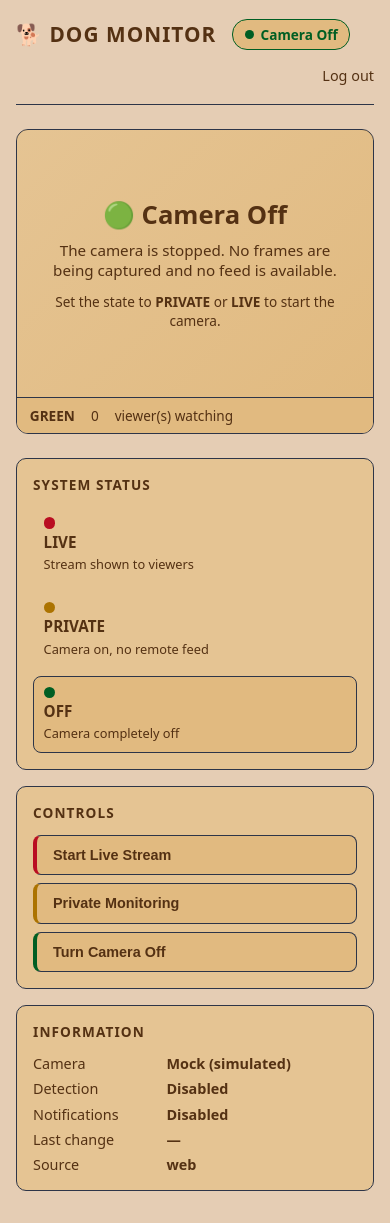
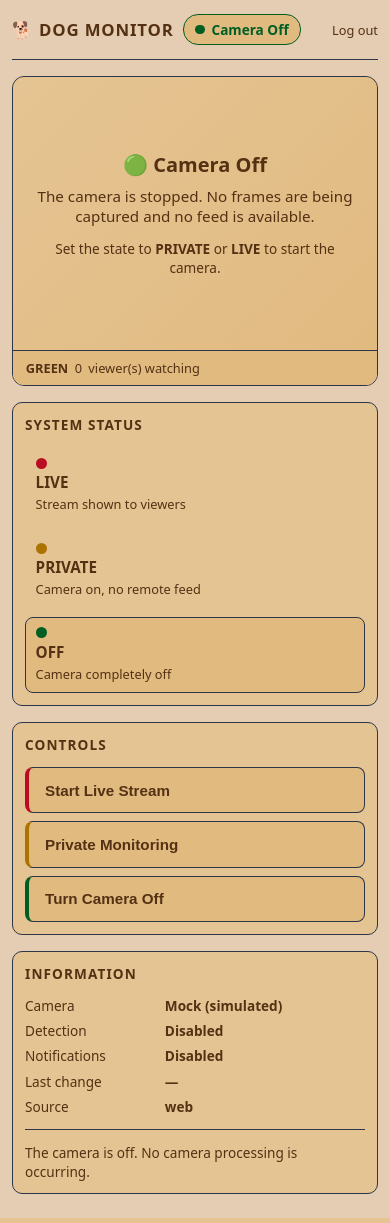
Before and after one commit to ShionGT/dog-monitoring-local, a Flask app: page / in a window 390 px wide. Run offline with Flask 3, Linux system fonts and the light colour scheme; data that the repository does not hold is empty; parts of the project's set-up code (start-up, migrations or seed data) failed here and were passed over.

Commit message:
Fix web UI: MJPEG boundary header, SSE payload shape, duplicate feed render

```diff
--- a/dog_monitoring/app.py
+++ b/dog_monitoring/app.py
@@ -275,11 +275,17 @@ def create_app(config: Config | None = None) -> Flask:
         # Power the camera to match the state (spec section 6/13).
         _ensure_camera_for_state(change.new)
         # Notify the web UI of the new state (spec section 10).
-        bus.publish(
-            change.to_dict() if hasattr(change, "to_dict")
-            else {"state": change.new.name, "source": change.source},
-            event="state_change",
+        # The payload mirrors StateMachine.snapshot() so the frontend's
+        # onStateChanged() can read `state`, `label`, `description`, and
+        # `last_change` from *every* notification source (button, another
+        # device, viewer registry) — not just direct button clicks.
+        payload = change.to_dict() if hasattr(change, "to_dict") else {}
+        payload.setdefault("state", change.new.name)
+        payload["label"] = getattr(change, "label", payload.get("label", change.new.name))
+        payload["description"] = getattr(
+            change, "description", payload.get("description", "")
         )
+        bus.publish(payload, event="state_change")
 
     sm.add_listener(_on_state_change)
     # Apply the initial state immediately (the listener above already fired
--- a/dog_monitoring/routes/stream.py
+++ b/dog_monitoring/routes/stream.py
@@ -119,8 +119,12 @@ def live_mjpeg():
 
     return Response(
         _mjpeg_gen(viewer_id, state_machine, camera, viewers),
-        mimetype="multipart/x-mixed-replace",
         headers={
+            # Set the Content-Type ONLY here, WITH the boundary — browsers
+            # cannot parse multipart/x-mixed-replace without it (the <img>
+            # renders nothing and the connection is dropped). Do NOT also
+            # pass mimetype= to Response, or Flask's default would win and
+            # strip the boundary.
             "Content-Type": _CONTENT_TYPE,
             "Cache-Control": "no-cache, no-store, must-revalidate",
         },
--- a/dog_monitoring/static/css/style.css
+++ b/dog_monitoring/static/css/style.css
@@ -100,6 +100,25 @@ body       { font-family: var(--font); background: var(--bg); color: var(--text)
 .info     { display: grid; grid-template-columns: 1fr 1.5fr; gap: 0.4rem; font-size: 0.9rem; }
 .info dt  { color: var(--muted); }
 .info dd  { font-weight: 600; }
+.state-desc { margin-top: 0.8rem; padding-top: 0.8rem; border-top: 1px solid var(--border);
+             font-size: 0.85rem; color: var(--muted); line-height: 1.4; }
+
+/* Small screens / narrow windows: keep everything usable down to ~360px */
+@media (max-width: 768px) {
+  .app      { padding: 0 0.75rem 1.5rem; }
+  .app__header { gap: 0.6rem; padding: 0.9rem 0; }
+  .app__title   { font-size: 1.05rem; }
+  .layout  { gap: 1rem; margin-top: 1rem; }
+  .feed__frame { aspect-ratio: 4/3; }
+  .feed__msg { font-size: 1.25rem; }
+  .panel__block { padding: 0.75rem; }
+  .btn     { padding: 0.85rem 1rem; font-size: 0.95rem; } /* larger tap targets */
+}
+@media (max-width: 480px) {
+  .app__logout { font-size: 0.8rem; }
+  .info    { font-size: 0.85rem; }
+  .feed__status { flex-wrap: wrap; gap: 0.4rem; font-size: 0.8rem; }
+}
 
 /* Login / error page */
 .login-card, .error-card { background: var(--surface); border: 1px solid var(--border);
--- a/dog_monitoring/static/js/app.js
+++ b/dog_monitoring/static/js/app.js
@@ -1,12 +1,22 @@
 /* Dog Monitor – frontend app.js
  * Sends state-change POST requests to the API, handles SSE updates,
  * and renders toasts and UI updates.
+ *
+ * Shape contract (mirrors the server's StateMachine.snapshot()):
+ *   { state: "RED"|"YELLOW"|"GREEN", label, description,
+ *     last_change: { old, new, timestamp, source } }
  */
 (function () {
     "use strict";
 
     var csrf = window.__CSRF__ || "";
     var currentState = null;
+
+    var STATE_TEXT = {
+        RED: "Live streaming",
+        YELLOW: "Private monitoring",
+        GREEN: "Camera off"
+    };
 
     // -- Helper: flash a toast notification -------------------------------------------
     function toast(msg, kind) {
@@ -35,7 +45,6 @@
         .then(function (r) { return r.json().then(function (d) { return { ok: r.ok, d: d }; }); })
         .then(function (res) {
             if (res.ok) {
-                    // Update the UI to match the new state
                 onStateChanged(res.d.state, "web");
                 toast("State set to " + res.d.state.state, res.d.state.state.toLowerCase());
             } else {
@@ -45,52 +54,87 @@
         .catch(function (e) { toast("Network error: " + e.message, "red"); });
     }
 
+    // -- Render the feed area for a state ----------------------------------------------
+    function renderFeed(state, snap) {
+        var frame = document.querySelector(".feed__frame");
+        if (!frame) return;
+
+        if (state === "RED") {
+            // Idempotent: if a live <img> is already streaming, keep it.
+            // Re-creating it on every SSE echo would abort the MJPEG
+            // connection, unregister the viewer, and make the server demote
+            // RED -> YELLOW moments after the user clicked RED.
+            var existing = frame.querySelector(".feed__video");
+            if (existing && existing.src.indexOf("/live.mjpeg") !== -1) return;
+            frame.innerHTML =
+                '<img class="feed__video" src="/live.mjpeg?_=' +
+                Date.now() + '" alt="Live camera feed" />';
+        } else if (state === "YELLOW") {
+            frame.innerHTML =
+                '<div class="feed__placeholder">' +
+                '  <p class="feed__msg">🔒 Private monitoring</p>' +
+                '  <p class="feed__sub">Camera is active locally, but the live feed ' +
+                'is not shown to remote viewers.</p>' +
+                '  <p class="feed__hint">Set the state to <strong>LIVE</strong> to view the feed.</p>' +
+                "</div>";
+        } else {
+            frame.innerHTML =
+                '<div class="feed__placeholder">' +
+                '  <p class="feed__msg">🟢 Camera Off</p>' +
+                '  <p class="feed__sub">The camera is stopped. No frames are being ' +
+                'captured and no feed is available.</p>' +
+                '  <p class="feed__hint">Set the state to <strong>PRIVATE</strong> ' +
+                'or <strong>LIVE</strong> to start the camera.</p>' +
+                "</div>";
+        }
+    }
+
     // -- Apply a state change to the UI -------------------------------------------------
     function onStateChanged(snap, source) {
-          var state = snap.state || snap;
-          currentState = typeof state === "string" ? state : state.state;
-          if (!currentState) return;
+        if (!snap) return;
+        var state = snap.state || (typeof snap === "string" ? snap : null);
+        if (!state) return;
+        if (state === currentState) return; // no-op: skip duplicate renders
+        currentState = state;
 
         // Update the badge
         var badge = document.querySelector(".badge");
         if (badge) {
-               badge.className = "badge badge--" + currentState.toLowerCase();
+            badge.className = "badge badge--" + state.toLowerCase();
             badge.innerHTML =
                 '<span class="badge__dot"></span>' +
-                    snap.label || currentState;
+                (snap.label || STATE_TEXT[state] || state);
         }
 
-          // Update the feed frame data-state
+        // Update the feed frame + content
         var feed = document.querySelector(".feed__frame");
-          if (feed) feed.setAttribute("data-state", currentState);
+        if (feed) feed.setAttribute("data-state", state);
+        renderFeed(state, snap);
 
         // Update the state list active class
         document.querySelectorAll(".state-item").forEach(function (el) {
             el.classList.toggle("state-item--active",
-                   el.getAttribute("data-state") === currentState);
+                el.getAttribute("data-state") === state);
         });
 
-          // Update the feed content
+        // Update the feed status line
         var feedEl = document.getElementById("feedState");
-          if (feedEl) feedEl.textContent = currentState;
+        if (feedEl) feedEl.textContent = STATE_TEXT[state] || state;
 
-          // Refresh the live image (only in RED state)
-          if (currentState === "RED") {
-               var frame = document.querySelector(".feed__frame");
-               if (frame) {
-                    frame.innerHTML =
-                         '<img class="feed__video" src="/live.mjpeg?_=' +
-                         Date.now() + '" alt="Live camera feed" />';
+        // Update info: source, last change, description
+        var srcEl = document.getElementById("lastSource");
+        if (srcEl) {
+            srcEl.textContent = source || (snap.last_change && snap.last_change.source) || "—";
         }
+        var lcEl = document.getElementById("lastChange");
+        if (lcEl) {
+            var ts = snap.last_change && snap.last_change.timestamp;
+            lcEl.textContent = ts
+                ? new Date(ts * 1000).toLocaleTimeString()
+                : "—";
         }
-
-          // Update info: source and last change
-          var srcEl = document.getElementById("lastSource");
-          if (srcEl && source) srcEl.textContent = source;
-          var lcEl = document.getElementById("lastChange");
-          if (lcEl && snap.last_change) {
-               lcEl.textContent = new Date(snap.last_change.timestamp * 1000).toLocaleTimeString();
-           }
+        var descEl = document.getElementById("stateDesc");
+        if (descEl) descEl.textContent = snap.description || "";
     }
 
     // -- Connect the SSE stream for automatic state updates -----------------------------------
@@ -124,14 +168,9 @@
         });
 
         // Initial state from the server-rendered page
-          var badge = document.querySelector(".badge");
-          if (badge) {
-               // Extract state from the page (already rendered by Jinja server-side)
-               var stateFromBadge = "";
-               if (badge.classList.contains("badge--red"))    stateFromBadge = "RED";
-               else if (badge.classList.contains("badge--yellow")) stateFromBadge = "YELLOW";
-               else if (badge.classList.contains("badge--green"))  stateFromBadge = "GREEN";
-               if (stateFromBadge) currentState = stateFromBadge;
+        var frame = document.querySelector(".feed__frame");
+        if (frame) {
+            currentState = frame.getAttribute("data-state") || currentState;
         }
         connectSSE();
     });
--- a/dog_monitoring/templates/index.html
+++ b/dog_monitoring/templates/index.html
@@ -109,7 +109,8 @@
                               <dd id="lastChange">{{ '—' if monitoring_state.last_change is none else '—' }}</dd>
                               <dt>Source</dt>
                               <dd id="lastSource">{{ '—' if monitoring_state.last_change is none else 'web' }}</dd>
-                         </dl>
+                              </dl>
+                              <p class="state-desc" id="stateDesc">{{ monitoring_state.description }}</p>
                     </section>
                </aside>
           </main>
```
Lines whose indentation alone changed are shown as unchanged.
